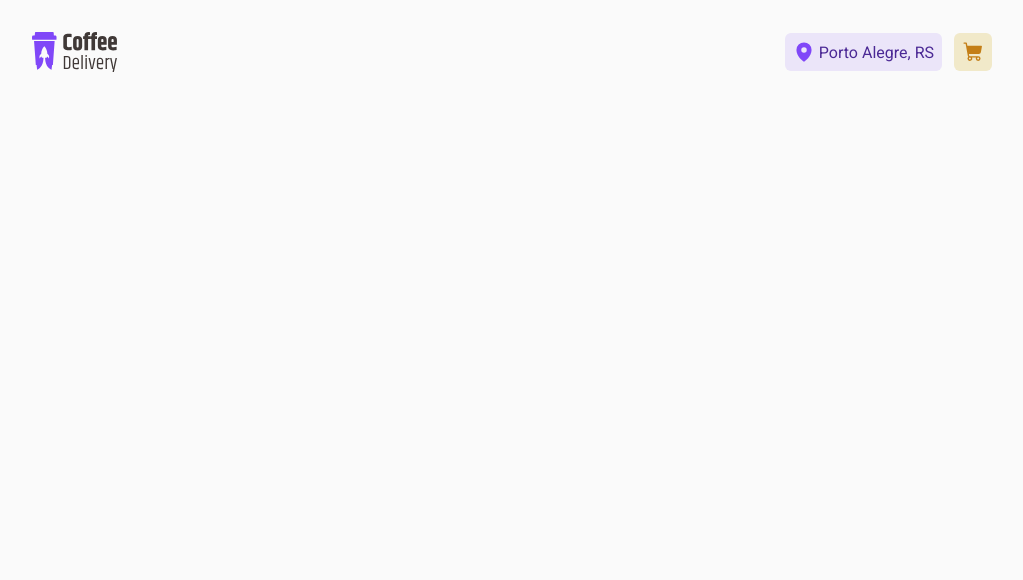
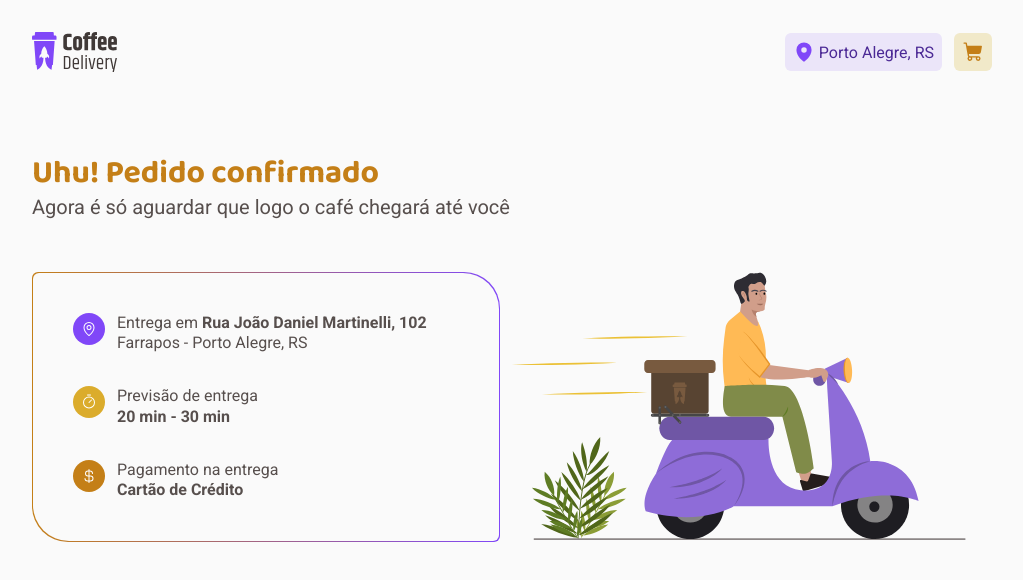
Before and after one commit to domzinhuu/ignite-desafio-01-coffee-delivery, a React (Vite) app: page /finished in a window 1280 px wide. Before the commit this address had no page. Shown: the top 580 px of the page, without its empty margins (128-1151 px from the left). Built offline with nearby package versions, Linux system fonts and the light colour scheme.

Commit message:
feat: adicionando tela de finalização de pedido

```diff
--- a/src/Router.tsx
+++ b/src/Router.tsx
@@ -1,12 +1,14 @@
 import { Route, Routes } from 'react-router-dom'
 import { HomePage } from './pages/Home'
 import { Checkout } from './pages/Checkout'
+import { Finished } from './pages/Finished'
 
 export function Router() {
   return (
     <Routes>
       <Route path="/" element={<HomePage />} />
       <Route path="/checkout" element={<Checkout />} />
+      <Route path="/finished" element={<Finished />} />
     </Routes>
   )
 }
--- /dev/null
+++ b/src/pages/Finished/index.tsx
@@ -0,0 +1,59 @@
+import { CurrencyDollar, MapPin, Timer } from '@phosphor-icons/react'
+import { Text, Title } from '../../styles/themes/global'
+import { FinishedContainer, OrderLineData, SvgCircle } from './styles'
+import deliverySvg from '../../assets/delivery.svg'
+export function Finished() {
+  return (
+    <FinishedContainer>
+      <Title size="L" isBolder={true} color="yellow-dark">
+        Uhu! Pedido confirmado
+      </Title>
+      <Text size="L">Agora é só aguardar que logo o café chegará até você</Text>
+
+      <div className="content">
+        <div className="orderDataContainer">
+          <div className="orderData">
+            <OrderLineData>
+              <SvgCircle color="purple">
+                <MapPin />
+              </SvgCircle>
+              <div>
+                <Text size="M">
+                  Entrega em <strong>Rua João Daniel Martinelli, 102</strong>
+                </Text>
+                <Text size="M">Farrapos - Porto Alegre, RS</Text>
+              </div>
+            </OrderLineData>
+            <OrderLineData>
+              <SvgCircle color="yellow">
+                <Timer />
+              </SvgCircle>
+              <div>
+                <Text size="M">Previsão de entrega</Text>
+                <Text size="M">
+                  <strong>20 min - 30 min </strong>
+                </Text>
+              </div>
+            </OrderLineData>
+            <OrderLineData>
+              <SvgCircle color="yellow-dark">
+                <CurrencyDollar />
+              </SvgCircle>
+              <div>
+                <Text size="M">Pagamento na entrega</Text>
+                <Text size="M">
+                  <strong>Cartão de Crédito</strong>
+                </Text>
+              </div>
+            </OrderLineData>
+          </div>
+        </div>
+
+        <img
+          src={deliverySvg}
+          alt="imagem de um home numa scooter roxa simbolizando que a entrega está a caminho"
+        />
+      </div>
+    </FinishedContainer>
+  )
+}
--- /dev/null
+++ b/src/pages/Finished/styles.ts
@@ -0,0 +1,53 @@
+import styled from 'styled-components'
+
+export const FinishedContainer = styled.div`
+  padding: 9.55rem 10rem;
+
+  .content {
+    display: flex;
+    justify-content: space-between;
+    align-items: center;
+    padding-top: 2.5rem;
+    width: 100%;
+
+    .orderDataContainer {
+      max-width: 32.87rem;
+      width: 100%;
+      border-radius: 6px 36px 6px 36px;
+
+      background: linear-gradient(
+        to right,
+        ${(props) => props.theme['yellow-dark']},
+        ${(props) => props.theme.purple}
+      );
+
+      .orderData {
+        margin: 1px;
+        padding: 2.5rem;
+        border-radius: 6px 36px 6px 36px;
+        background: ${(props) => props.theme.background};
+        display: flex;
+        flex-direction: column;
+        gap: 2rem;
+      }
+    }
+  }
+`
+
+export const OrderLineData = styled.div`
+  display: flex;
+  gap: 0.75rem;
+`
+
+export const SvgCircle = styled.div<{
+  color: 'purple' | 'yellow' | 'yellow-dark'
+}>`
+  width: 2rem;
+  height: 2rem;
+  border-radius: 100%;
+  color: ${(props) => props.theme.white};
+  background-color: ${(props) => props.theme[props.color]};
+  display: flex;
+  justify-content: center;
+  align-items: center;
+`
```
Also changed, not shown: src/assets/delivery.svg (added).
